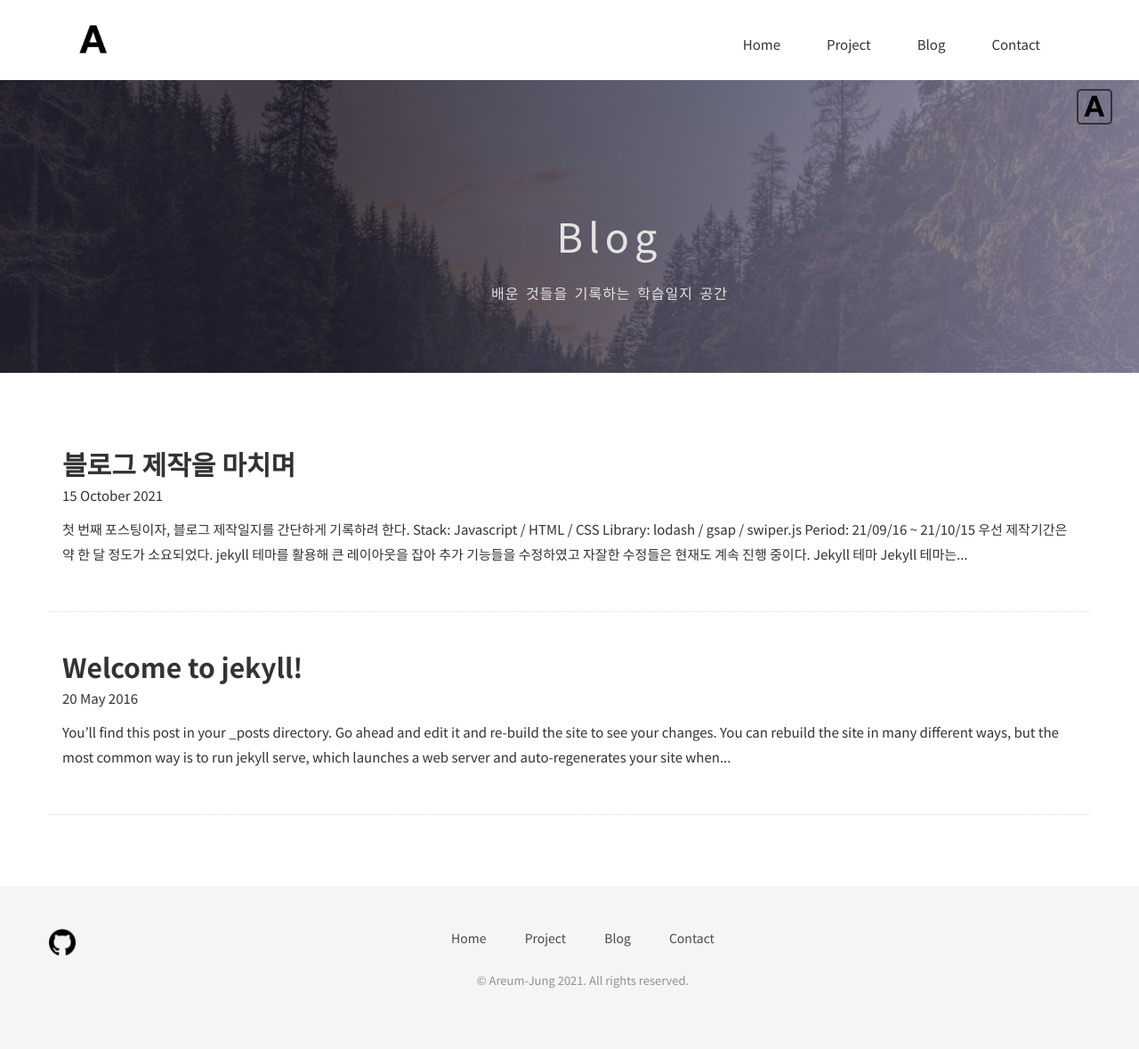
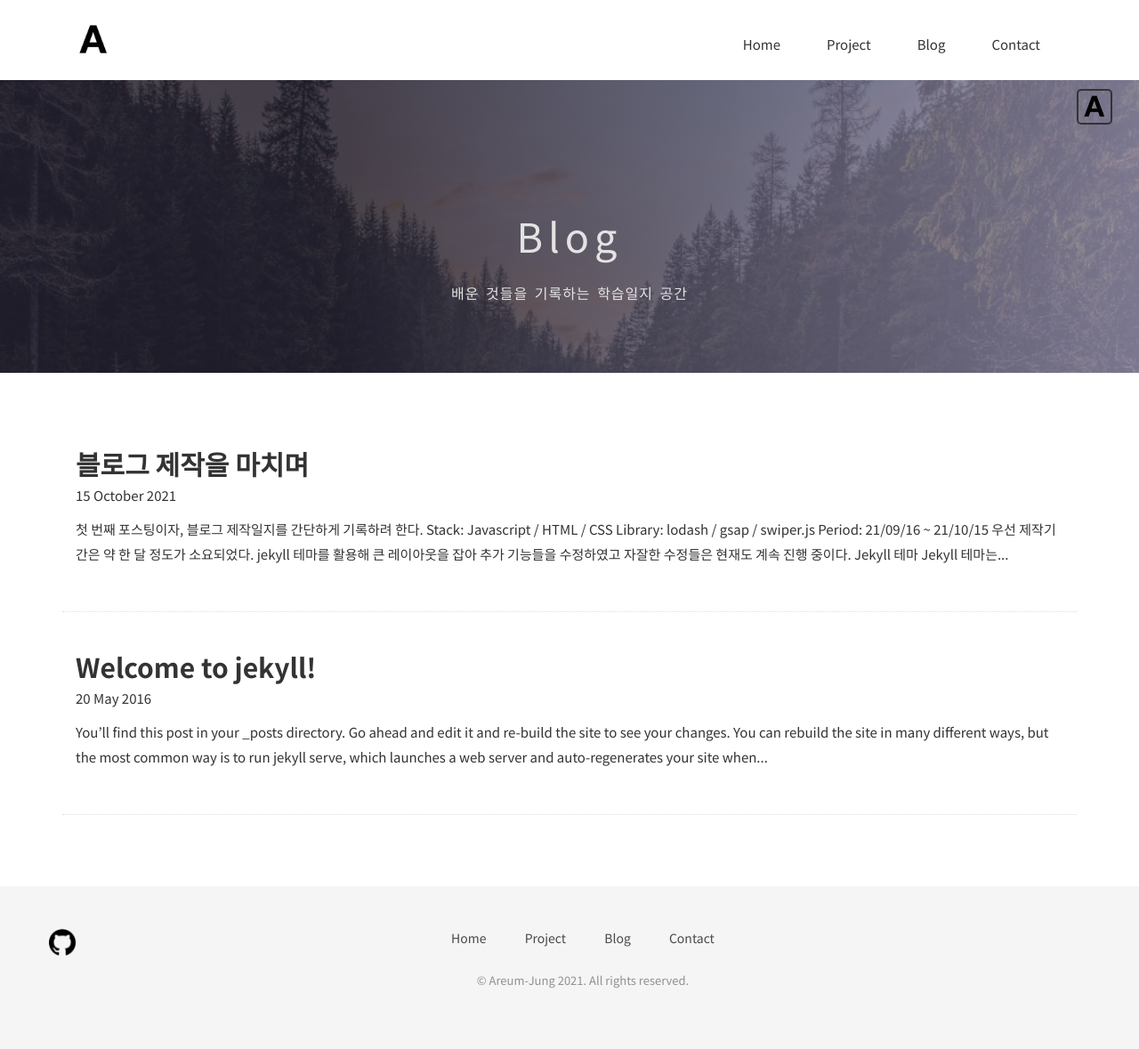
Before and after one commit to areumyy/areumyy.github.io, a Jekyll site: the page built from blog.html, in a window 1280 px wide. Shown: the whole page at 89% size. Built offline with Jekyll 4.4.1, drawn with Linux system fonts in a browser that asks for light colours; nearby versions of some CDN libraries.

Commit message:
page별 page-header css 수정 / blog-page 본문 크기 조절

```diff
--- a/blog.html
+++ b/blog.html
@@ -19,6 +19,7 @@ permalink: /blog/
 </section>
 <!-- Blog Form Start -->
 <div class="post-box">
+  <div class="container">
     {% for post in site.posts %}
     <div class="post-area">
       <a href="{{ post.url | prepend: site.baseurl }}" class="bold">{{ post.title }}</a>
@@ -29,3 +30,4 @@ permalink: /blog/
     </div>
     {% endfor %}
   </div>
+</div>
--- a/css/airspace.css
+++ b/css/airspace.css
@@ -862,7 +862,6 @@ font header .navbar-default .navbar-nav li a:hover {
 .page-header .block {
   color: #E3E3E4;
   margin: 0 auto;
-  padding-left: 90px;
   text-align: center;
 }
 .page-header .block h1 {
@@ -1069,7 +1068,7 @@ font header .navbar-default .navbar-nav li a:hover {
   background-attachment: fixed;
 }
 .post-box {
-  width: 1170px;
+  /* width: 1170px; */
   margin: auto;
   padding: 40px 0 80px 0;
 }
--- a/css/responsive.css
+++ b/css/responsive.css
@@ -293,7 +293,9 @@ px      68    160    252    */
   /*----------------
     Blog-Section
   ----------------*/
-
+  #blog .blog-inner a:link, .blog-inner a:visited {
+    font-size: 23px;
+  }
 
   /*--
     wrapper Start
@@ -339,6 +341,13 @@ px      68    160    252    */
   /*---------------------------------------------
 					Project-Page Start
   ----------------------------------------------*/
+  .page-header .block h1 {
+    font-size: 26px;
+  }
+  .page-header.project-header {
+    /* background-position: center; */
+    background-size: auto;
+  }
   #slider-work {
     padding-top: 100px;
     padding-bottom: 100px;
@@ -393,6 +402,9 @@ px      68    160    252    */
     padding-top: 15px;
     padding-right: 5px;
   }
+  #portfolio-work .block .portfolio-menu ul li {
+    padding: 0px 20px;
+  }
 
   /*--
     wrapper Start
@@ -429,12 +441,17 @@ px      68    160    252    */
   /*---------------------------------------------
 					Blog-Page Start
   ----------------------------------------------*/
-
+  .page-header.blog-header {
+    background-size: auto;
+  }
 
 
   /*---------------------------------------------
 					Contact-Page Start
   ----------------------------------------------*/
+  .page-header.contact-header {
+    /* background-position: center; */
+  }
   /*--
     slider-contact Start
   --*/
--- a/index.html
+++ b/index.html
@@ -160,7 +160,6 @@ permalink: /
             <div class="swiper-wrapper">
 
               <div class="swiper-slide">
-                <a href="./project/frip">
                 <img src="{{ site.baseurl }}/img/project/Frip.PNG" alt="Frip" class="project_img">
                 <div class="overly">
                   <div class="position-center">
```
Lines whose indentation alone changed are shown as unchanged.
